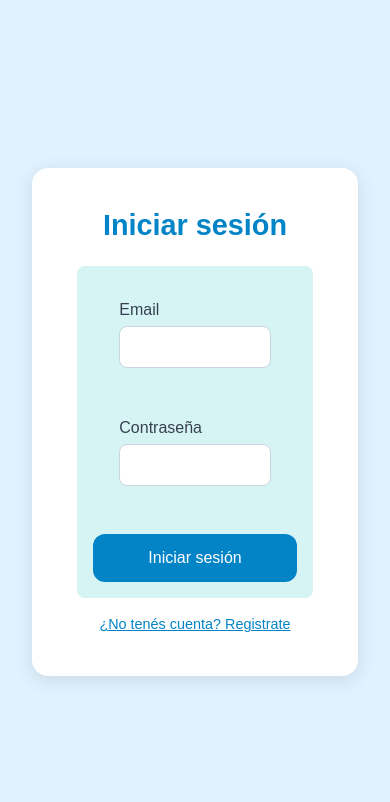
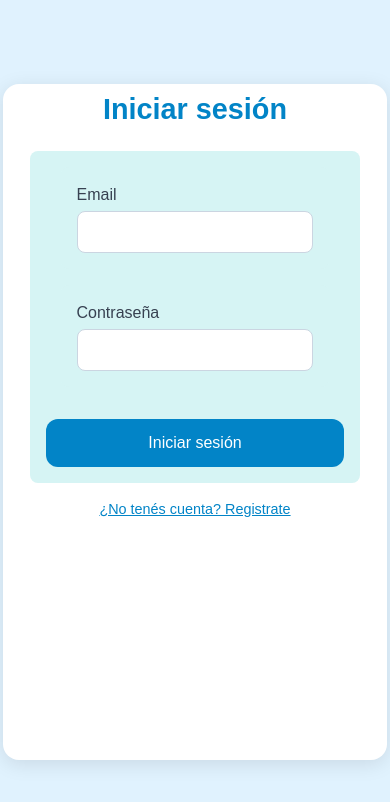
Before and after one commit to pgomezroca/Med-Viewer, a React (Vite) app: page /login in a window 390 px wide. Shown: the top 802 px of the page. Built offline with nearby package versions, Linux system fonts and the light colour scheme; no server answers.

Commit message:
register y login ok

```diff
--- a/src/styles/Login.module.css
+++ b/src/styles/Login.module.css
@@ -71,3 +71,24 @@
   cursor: pointer;
   text-decoration: underline;
 }
+@media(max-width: 800px){
+  .container {
+    display: flex;
+    flex-direction: column;
+    overflow-y: auto;
+    align-items:center;
+    justify-content:space-around;
+    min-height: 100vh;
+    background-color: #e0f2fe; /* sky-100 */
+    padding:0.2rem;
+  }
+  .card {
+    background-color: white;
+    min-height:80vh ;
+    padding:0.5rem;
+    border-radius: 1rem;
+    box-shadow: 0 4px 20px rgba(0, 0, 0, 0.1);
+    width: 100%;
+    max-width: 400px;
+  }
+}
--- a/src/styles/Register.module.css
+++ b/src/styles/Register.module.css
@@ -98,6 +98,7 @@
     text-align: center;
   }
   .formGroup {
+    padding: 0px;
     margin-bottom: 0.1rem;
     text-align: left;
   }
```
